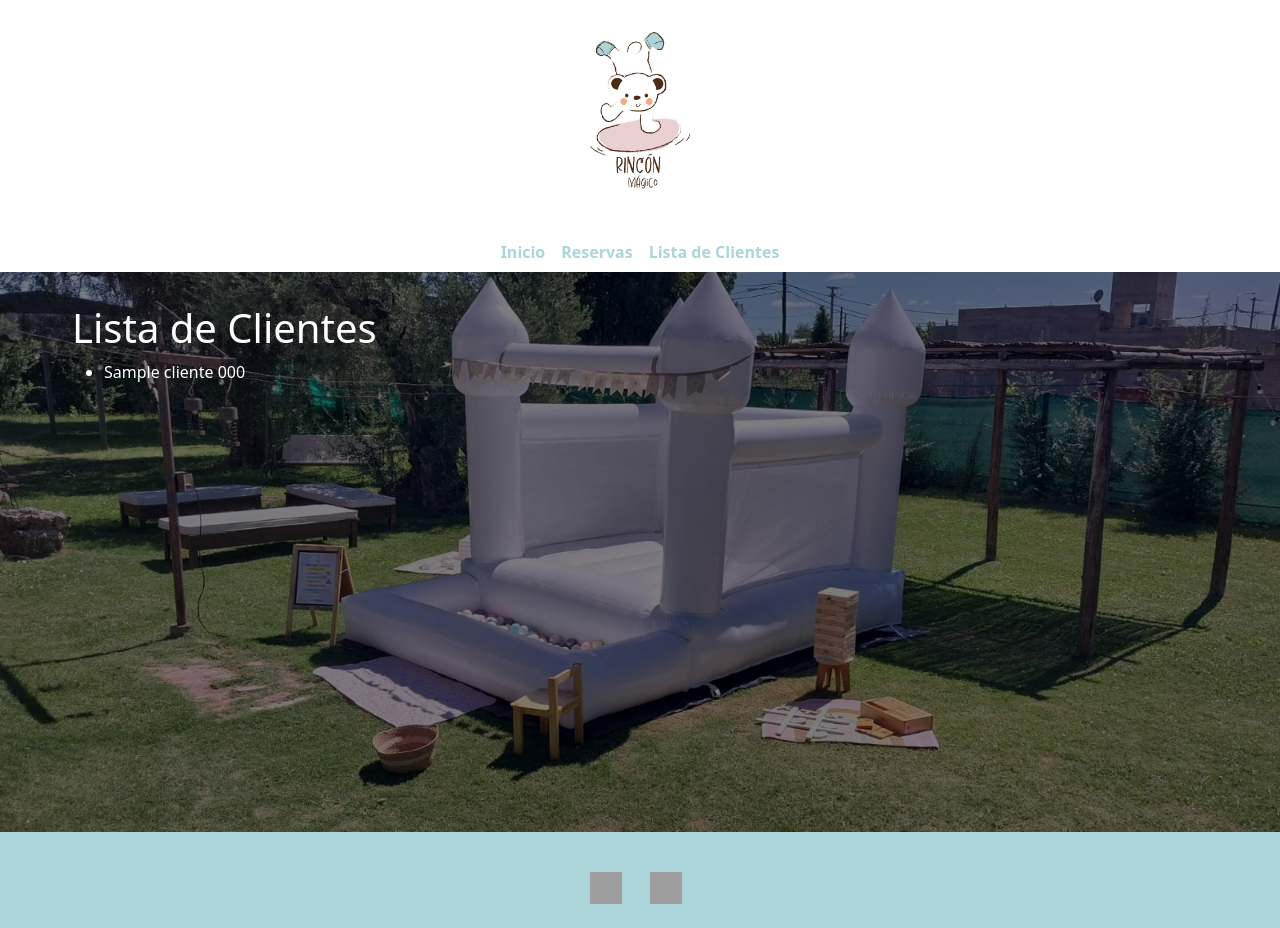
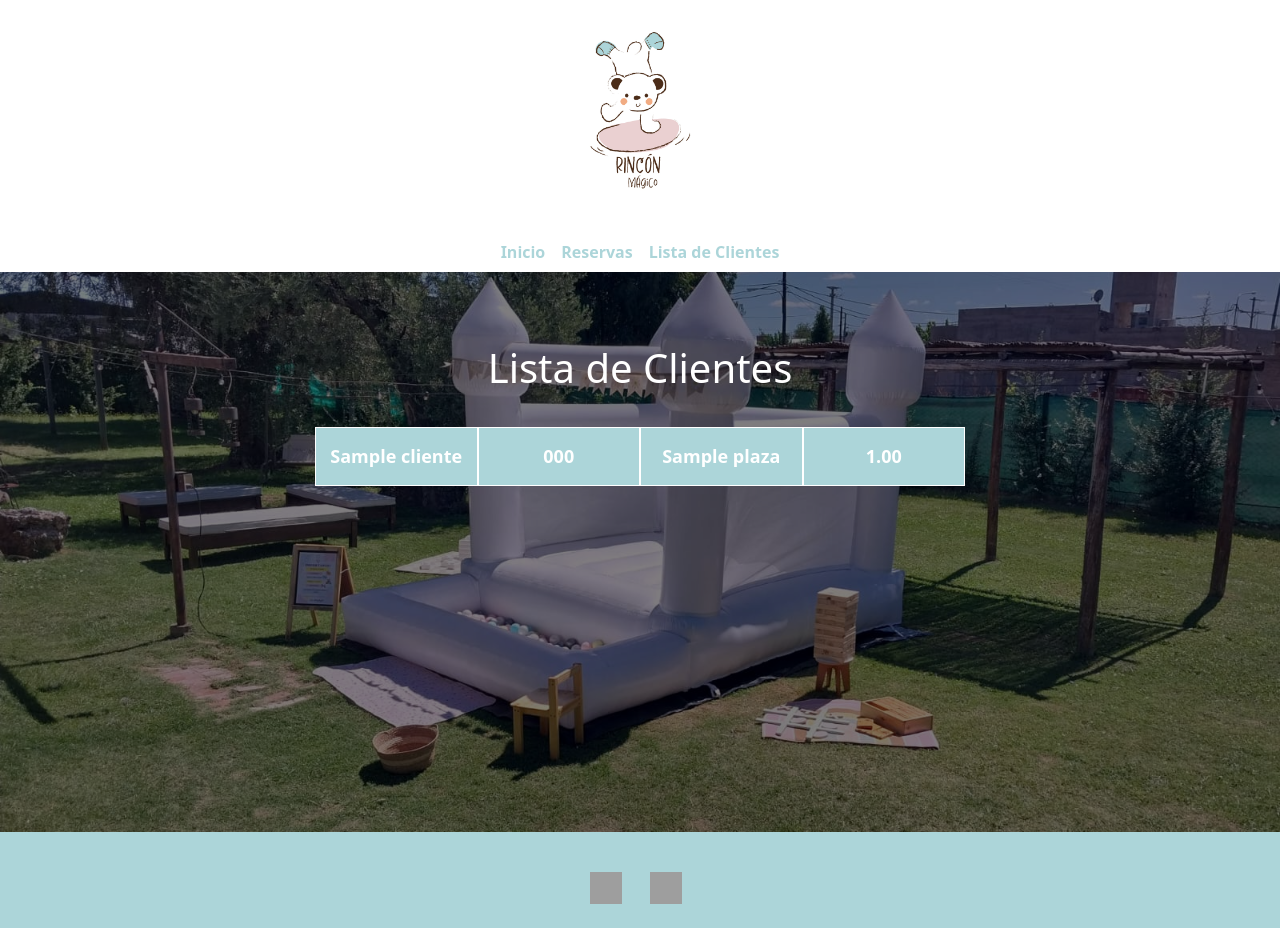
Before and after one commit to marianodl90/Rincon-Magico, a Django app: page /clientes/ in a window 1280 px wide. Shown: the part 57-985 px from the top of the page. Run offline with Django 5.2, Linux system fonts and the light colour scheme; tables that the repository leaves empty hold one stand-in row (values such as "Sample post"); grey boxes are pictures that could not be loaded.

Commit message:
finalizamos la vista de la lista de clientes

```diff
--- a/rinconapp/templates/rinconapp/cliente.html
+++ b/rinconapp/templates/rinconapp/cliente.html
@@ -1,13 +1,50 @@
 {% extends "rinconapp/padre.html" %}
-
 {% load static %}
 
+{% block content %}
+<style>
+    .reservas-container {
+        display: flex;
+        flex-direction: column;
+        align-items: center;
+        margin-top: 40px;
+    }
 
-{% block content %}
-<h1>Lista de Clientes</h1>
-<ul>
-    {% for cliente in clientes %}
-    <li> {{cliente.nombre}} {{cliente.telefono}}</li>
+    .reserva-casillero {
+        display: flex;
+        background-color: #acd5d9;
+        padding: 0;
+        margin: 5px 0;
+        width: 650px;
+        font-size: 18px;
+        overflow: hidden;
+    }
+
+    .casillero {
+        flex: 1;
+        padding: 15px 10px;
+        text-align: center;
+        color: white;
+        font-weight: bold;
+        border: 1px solid white;
+        box-sizing: border-box;
+    }
+
+    h1 {
+        text-align: center;
+        margin-bottom: 30px;
+    }
+</style>
+
+<div class="reservas-container">
+    <h1>Lista de Clientes</h1>
+    {% for reserva in reservas %}
+    <div class="reserva-casillero">
+        <div class="casillero">{{ reserva.cliente.nombre }}</div>
+        <div class="casillero">{{ reserva.cliente.telefono }}</div>
+        <div class="casillero">{{ reserva.plaza.nombre_plaza }}</div>
+        <div class="casillero">{{ reserva.plaza.pago }}</div>
+    </div>
     {% endfor %}
-</ul>
+</div>
 {% endblock %}
--- a/rinconapp/views.py
+++ b/rinconapp/views.py
@@ -7,8 +7,8 @@ def vista_padre(request):
     return render(request, 'rinconapp/padre.html')
 
 def lista_clientes(request):
-    clientes = Cliente.objects.all()
-    return render(request, "rinconapp/cliente.html", {'clientes': clientes})
+    reservas = Reserva.objects.select_related('cliente', 'plaza').all()
+    return render(request, "rinconapp/cliente.html", {'reservas': reservas})
 
 
 
@@ -18,19 +18,16 @@ def reserva_formulario(request):
         if mi_formulario.is_valid():
             informacion = mi_formulario.cleaned_data
 
-            # Buscar o crear cliente
             cliente, _ = Cliente.objects.get_or_create(
                 nombre=informacion['nombre'],
                 telefono=informacion['telefono']
             )
 
-            # Buscar o crear plaza (opcional)
             plaza, _ = Plaza.objects.get_or_create(
                 nombre_plaza=informacion['nombre_plaza'],
                 pago=informacion['pago']
             )
 
-            # Crear reserva
             reserva = Reserva(
                 cliente=cliente,
                 plaza=plaza,
```
